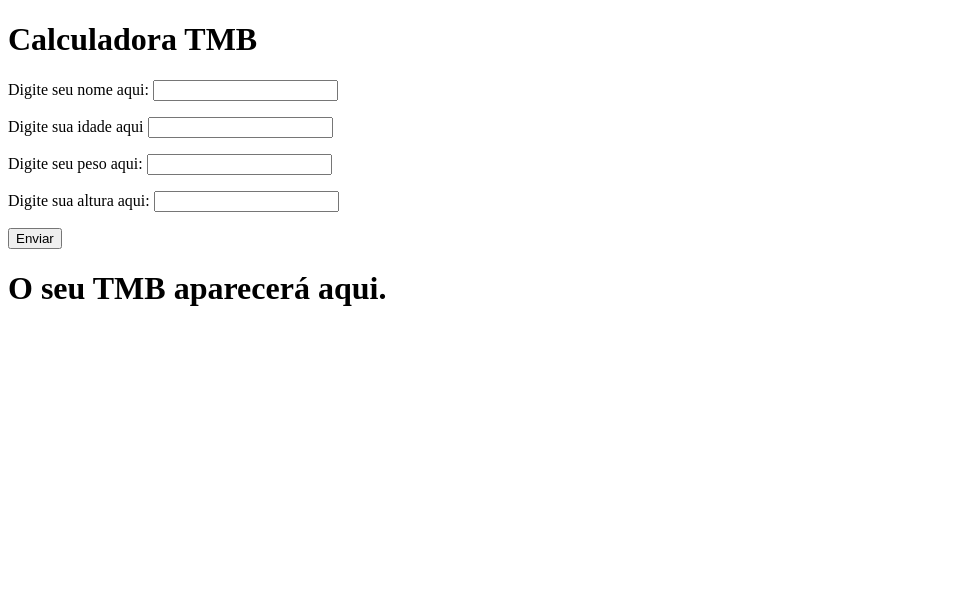
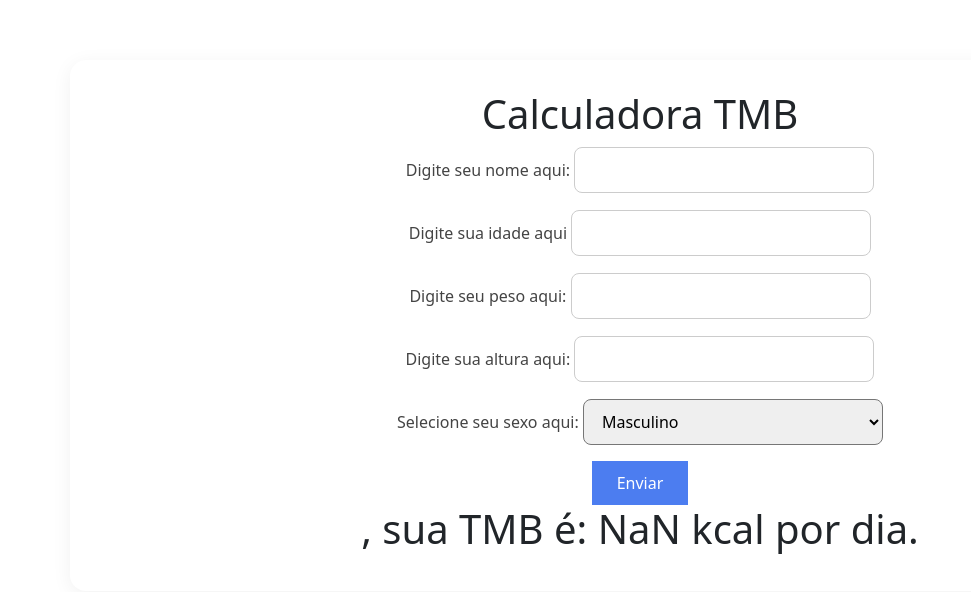
Before and after one commit to OdiRichard/Calculadora-IMC, a plain HTML site: page tmb.html in a window 1280 px wide. Both pictures are taken after a click on the button "Enviar". Shown: the whole page, without its empty margins (0-971 px from the left). Drawn offline with nearby package versions, Linux system fonts and the light colour scheme.

Commit message:
Calculadora IMC & TMB 1.3

```diff
--- a/script.js
+++ b/script.js
@@ -1,3 +1,5 @@
+//IMC
+
 function cliqueAqui() {
   let nome = document.getElementById("nome").value;
   let peso = document.getElementById("peso").valueAsNumber;
@@ -33,10 +35,25 @@ function cliqueAqui() {
   console.log(valor);
 }
 
+//TMB
+
 function cliqueAqui1() {
   let nome = document.getElementById("nome1").value;
   let idade = document.getElementById("idade").valueAsNumber;
   let peso = document.getElementById("peso1").valueAsNumber;
   let altura = document.getElementById("altura1").valueAsNumber;
+  let sexo = document.getElementById("sexo").value;
   let resposta1 = document.getElementById("valor1");
+
+  let tmb = 0;
+
+  if (sexo === "M") {
+    //Homens
+    tmb = 88.36 + 13.4 * peso + 4.8 * altura - 5.7 * idade;
+  } else if (sexo === "F") {
+    //Mulheres
+    tmb = 447.6 + 9.2 * peso + 3.1 * altura - 4.3 * idade;
+  }
+
+  resposta1.innerText = `${nome}, sua TMB é: ${tmb.toFixed(2)} kcal por dia.`;
 }
--- a/style.css
+++ b/style.css
@@ -67,3 +67,13 @@ button:hover {
 * {
   box-sizing: border-box;
 }
+
+select {
+  width: 100%;
+  max-width: 300px;
+  padding: 10px 14px;
+  border-radius: 8px;
+  border: 1px solid ccc;
+  font-size: 16px;
+  margin: 12px 0;
+}
--- a/tmb.html
+++ b/tmb.html
@@ -3,6 +3,13 @@
   <head>
     <meta charset="UTF-8" />
     <meta name="viewport" content="width=device-width, initial-scale=1.0" />
+    <link rel="stylesheet" href="style.css" />
+    <link
+      href="https://cdn.jsdelivr.net/npm/bootstrap@5.3.8/dist/css/bootstrap.min.css"
+      rel="stylesheet"
+      integrity="sha384-sRIl4kxILFvY47J16cr9ZwB07vP4J8+LH7qKQnuqkuIAvNWLzeN8tE5YBujZqJLB"
+      crossorigin="anonymous"
+    />
     <title>TMB</title>
   </head>
   <body>
@@ -26,8 +33,14 @@
             <input type="number" name="altura" id="altura1" />
             <div>
               <p></p>
+              <label for="sexo">Selecione seu sexo aqui:</label>
+              <select id="sexo">
+                <option value="M">Masculino</option>
+                <option value="F">Feminino</option>
+              </select>
+              <p></p>
               <button onclick="cliqueAqui1()">Enviar</button>
-              <h1 id="valor">O seu TMB aparecerá aqui.</h1>
+              <h1 id="valor1">O seu TMB aparecerá aqui.</h1>
             </div>
           </div>
         </div>
```
